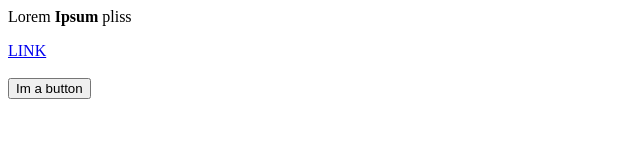
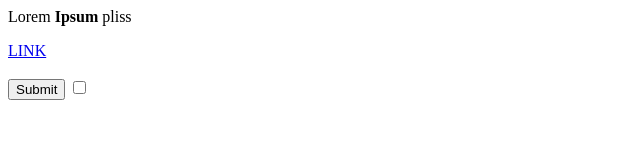
Before and after one commit to HaViXus/Gau-gany, a plain HTML site: page index.html in a window 1280 px wide. Shown: the full height of the page, 0-640 px from the left. Drawn offline with Linux system fonts and the light colour scheme.

Commit message:
[Task-3] Deletevalue from input and add checkbox

```diff
--- a/index.html
+++ b/index.html
@@ -11,7 +11,8 @@
 <a href="https://www.youtube.com/watch?v=W6bahrx5cQQ">LINK</a>
 <br>
 <br>
-<input type="submit" value="Im a button" name="button">
+<input type="submit" name="button">
+<input type="checkbox" value="true" >
 
 </body>
 </html>
```
